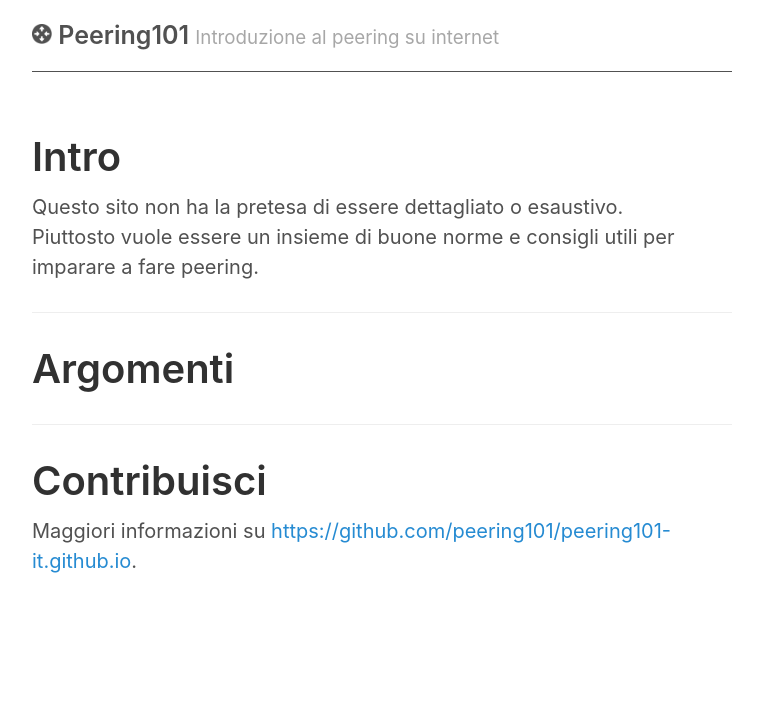
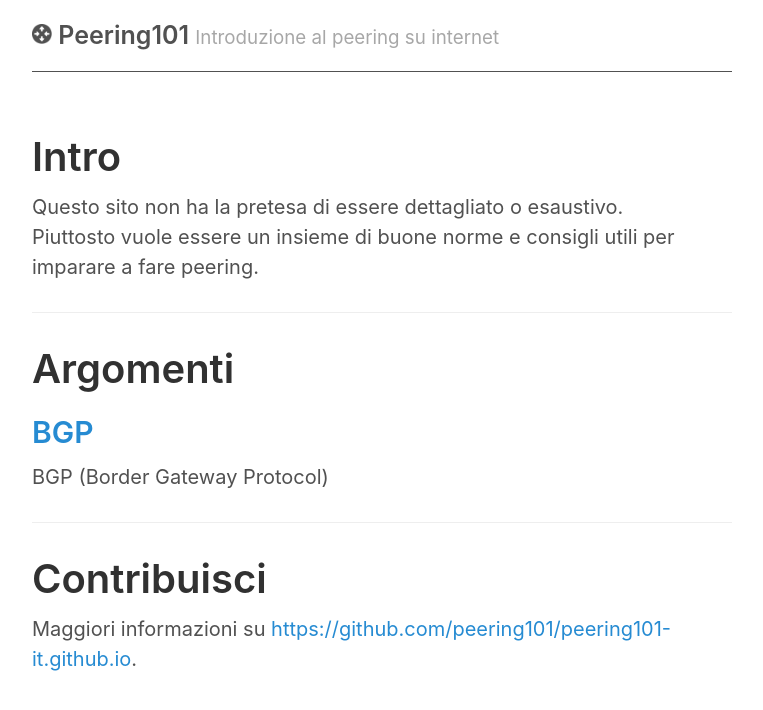
Before and after one commit to Peering101/peering101-it.github.io, a Jekyll site: the page built from index.md, in a window 1280 px wide. Shown: the top 710 px of the page, without its empty margins (258-1021 px from the left). Built offline with Jekyll 4.4.1, drawn with Linux system fonts in a browser that asks for light colours.

Commit message:
Update bgp.md

```diff
--- a/_topics/bgp.md
+++ b/_topics/bgp.md
@@ -1,3 +1,9 @@
+---
+layout: default
+title: BGP
+subtitle: BGP (Border Gateway Protocol)
+---
+
 # BGP (Border Gateway Protocol)
 
 ## Premessa
```
